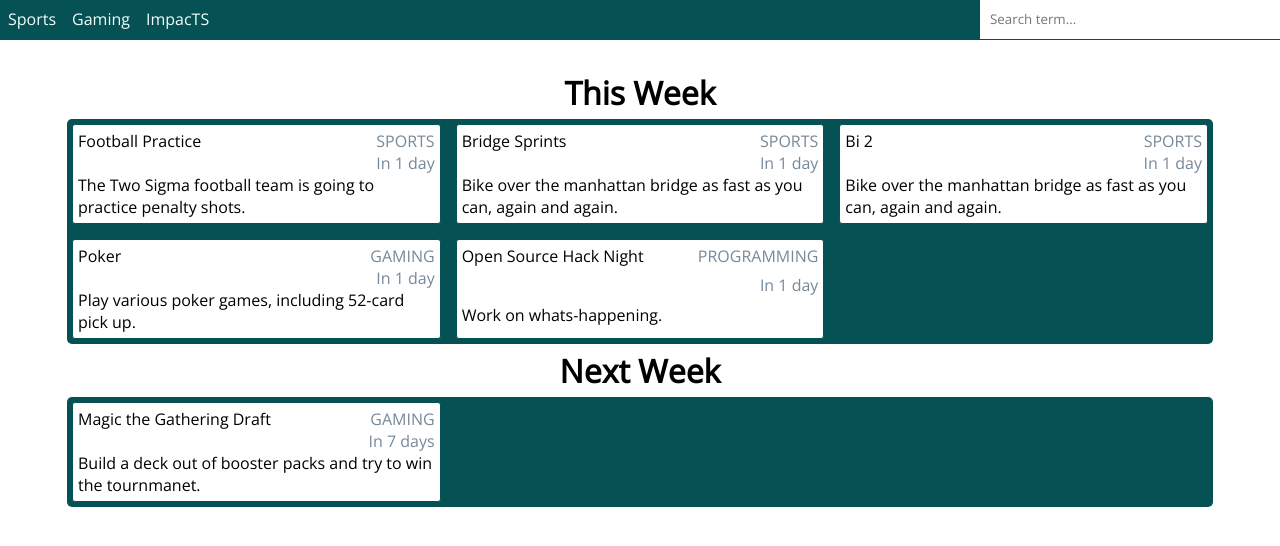
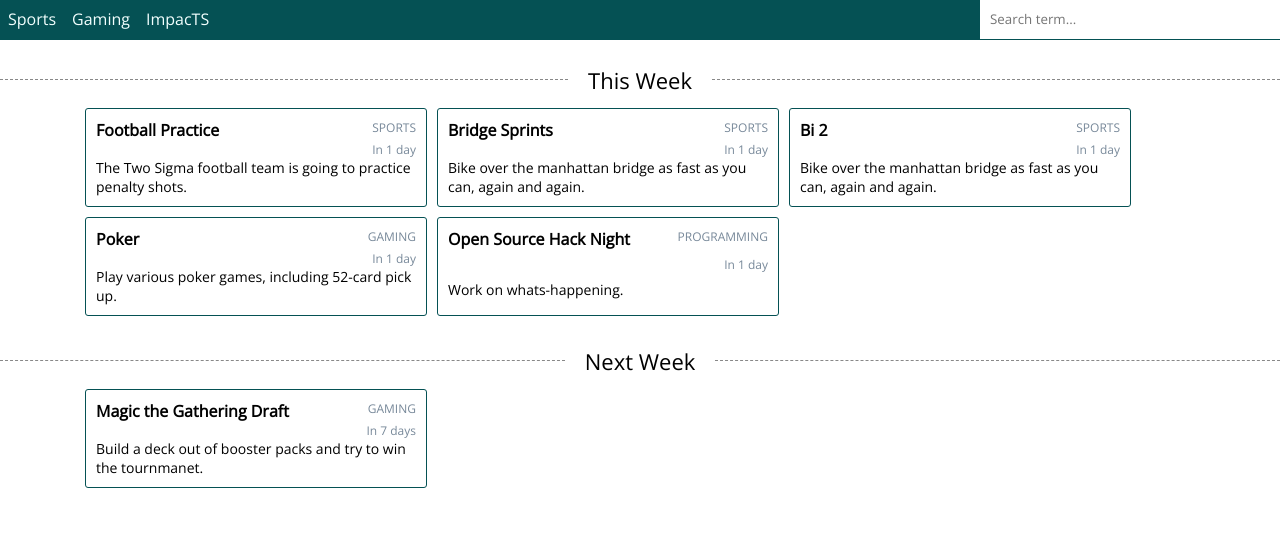
Before and after one commit to MykolaGolubyev/whats-happening, a React (Create React App) app in the folder products/web/: page / in a window 1280 px wide. Shown: the top 546 px of the page. Built offline with nearby package versions, Linux system fonts and the light colour scheme; the HTML template or start-up script is replaced by a standard one.

Commit message:
cards layout change to flex. css tweaks

```diff
--- a/products/web/src/cards/CorkBoard.css
+++ b/products/web/src/cards/CorkBoard.css
@@ -1,19 +1,3 @@
 .cork-board {
     background-color: white;
-    margin: 26px 5% 0;
 }
-
-.events-group h1 {
-    margin: 5px 0 5px 0;
-    text-align: center;
-}
-
-.events-group .content {
-    display: grid;
-    grid-template-columns: repeat(3, 1fr);
-    grid-gap: 5px;
-
-    background-color: var(--color-heavy);
-    border-radius: 5px;
-    margin: 3px 3px 0 3px;
-}
--- a/products/web/src/cards/CorkBoard.tsx
+++ b/products/web/src/cards/CorkBoard.tsx
@@ -1,22 +1,7 @@
 import * as React from 'react';
-import { EventCard } from './EventCard';
-import { EventInfo } from '../events/EventInfo';
 import './CorkBoard.css';
 import { CalendarEvents } from '../events/CalendarEvents';
-
-interface GroupProps {
-  name: string;
-  events: EventInfo[];
-}
-
-export const EventsGroup = ({name, events}: GroupProps) => (
-  <div className="events-group">
-    <h1>{name}</h1>
-    <div className="content">
-      {events.map((event, i) => <EventCard key={i} {...event}/>)}
-    </div>
-  </div>
-);
+import { EventsGroup } from './EventsGroup';
 
 interface CorkBoardProps {
   events: CalendarEvents;
@@ -24,6 +9,6 @@ interface CorkBoardProps {
 
 export const CorkBoard = ({events}: CorkBoardProps) => (
   <div className="cork-board">
-    {events.groups.map(group => <EventsGroup key={group.name} name={group.name} events={group.events}/>)}
+    {events.groups.map(group => <EventsGroup key={group.name} title={group.name} events={group.events}/>)}
   </div>
 );
--- a/products/web/src/cards/EventCard.tsx
+++ b/products/web/src/cards/EventCard.tsx
@@ -1,13 +1,8 @@
 import * as React from 'react';
-import './EventCard.css';
-import { distanceInWords } from 'date-fns';
+
 import { EventInfo } from '../events/EventInfo';
+import { SmallEventCard } from './SmallEventCard';
 
-export const EventCard = ({name, category, date, description}: EventInfo) => (
-    <div className="event-card">
-        <div className="name">{name}</div>
-        <div className="category">{category}</div>
-        <div className="date">In {distanceInWords(new Date(), date)}</div>
-        <div className="description">{description}</div>
-    </div>
-);
+export const EventCard = (event: EventInfo) => {
+  return <SmallEventCard {...event}/>;
+};
--- /dev/null
+++ b/products/web/src/cards/EventsGroup.css
@@ -0,0 +1,10 @@
+.events-group  {
+}
+
+.events-group .content {
+    display: flex;
+    flex-wrap: wrap;
+
+    border-radius: 5px;
+    margin: 3px 80px 0 80px;
+}
--- /dev/null
+++ b/products/web/src/cards/EventsGroup.tsx
@@ -0,0 +1,21 @@
+import * as React from 'react';
+
+import { EventInfo } from '../events/EventInfo';
+import { EventCard } from './EventCard';
+import { EventsGroupTitle } from './EventsGroupTitle';
+
+import './EventsGroup.css';
+
+interface GroupProps {
+  title: string;
+  events: EventInfo[];
+}
+
+export const EventsGroup = ({title, events}: GroupProps) => (
+  <div className="events-group">
+    <EventsGroupTitle title={title}/>
+    <div className="content">
+      {events.map((event, i) => <EventCard key={i} {...event}/>)}
+    </div>
+  </div>
+);
--- /dev/null
+++ b/products/web/src/cards/EventsGroupTitle.css
@@ -0,0 +1,16 @@
+.events-group-title-panel {
+    display: flex;
+}
+
+.events-group-title-panel .dashes {
+    flex: 1;
+    border-bottom: 1px dashed #888;
+    margin-bottom: 20px;
+}
+
+.events-group-title-panel .title {
+    flex: 0;
+    white-space: nowrap;
+    margin: 25px 20px 5px 20px;
+    font-size: 22px;
+}
--- /dev/null
+++ b/products/web/src/cards/EventsGroupTitle.tsx
@@ -0,0 +1,15 @@
+import * as React from 'react';
+
+import './EventsGroupTitle.css';
+
+export const EventsGroupTitle = ({title}: { title: string }) => {
+  return (
+    <div className="events-group-title-panel">
+      <div className="dashes"/>
+      <div className="title">
+        {title}
+      </div>
+      <div className="dashes"/>
+    </div>
+  );
+};
--- a/products/web/src/cards/EventCard.css
+++ b/products/web/src/cards/SmallEventCard.css
@@ -1,6 +1,7 @@
-.event-card {
+.small-event-card {
+    flex: 0 0 320px;
     margin: 5px;
-    padding: 5px;
+    padding: 10px;
     border: 1px solid var(--color-heavy);
     background-color: white;
     border-radius: 3px;
@@ -10,29 +11,33 @@
     overflow: hidden;
     grid-template-columns: repeat(3,1fr);
     grid-template-areas:
-      "a a b"
-      "c c c"
-      "d d d";
+            "a a b"
+            "c c c"
+            "d d d";
 }
 
-.event-card .name {
+.small-event-card .name {
     grid-area: a;
+    font-size: 16px;
+    font-weight: bold;
 }
 
-.event-card .category {
+.small-event-card .category {
     grid-area: b;
+    font-size: 12px;
     text-transform: uppercase;
-    color: lightslategray;
-    text-align: right;
-
-}
-
-.event-card .date {
-    grid-area: c;
     color: lightslategray;
     text-align: right;
 }
 
-.event-card .description {
+.small-event-card .date {
+    grid-area: c;
+    font-size: 12px;
+    color: lightslategray;
+    text-align: right;
+}
+
+.small-event-card .description {
+    font-size: 14px;
     grid-area: d;
 }
--- /dev/null
+++ b/products/web/src/cards/SmallEventCard.tsx
@@ -0,0 +1,13 @@
+import * as React from 'react';
+import './SmallEventCard.css';
+import { distanceInWords } from 'date-fns';
+import { EventInfo } from '../events/EventInfo';
+
+export const SmallEventCard = ({name, category, date, description}: EventInfo) => (
+    <div className="small-event-card">
+        <div className="name">{name}</div>
+        <div className="category">{category}</div>
+        <div className="date">In {distanceInWords(new Date(), date)}</div>
+        <div className="description">{description}</div>
+    </div>
+);
```
Also changed, not shown: products/web/src/cards/LargeEventCard.css (added, +38 -0 lines), products/web/src/cards/LargeEventCard.tsx (added, +10 -0 lines).
